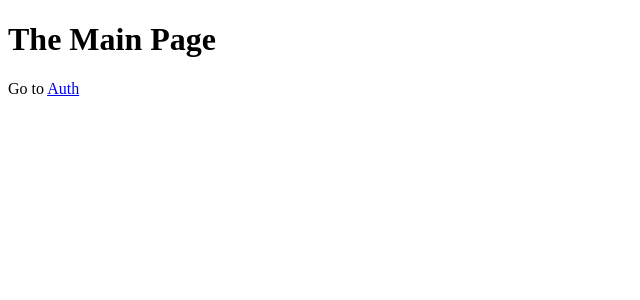
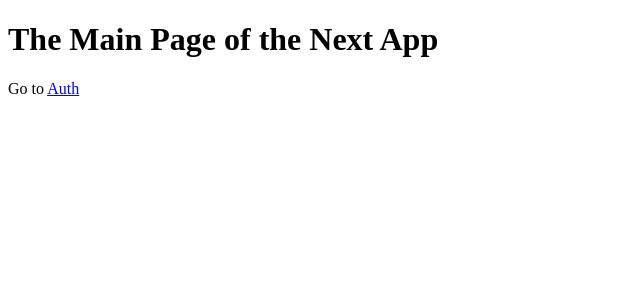
Before and after one commit to jvhti/next-js-basics, a Next.js app: page / in a window 1280 px wide. Shown: the top 300 px of the page, without its empty margins (0-640 px from the left). Built offline with nearby package versions, Linux system fonts and the light colour scheme.

Commit message:
Using special lifecycle hook 'getInitialProps'

```diff
--- a/pages/index.js
+++ b/pages/index.js
@@ -1,13 +1,20 @@
-import React from 'react';
+import React, {Component} from 'react';
 import Link from "next/link";
 
-const indexPage = () => {
-  return (
-      <div>
-        <h1>The Main Page</h1>
-        <p>Go to <Link href="/auth">Auth</Link></p>
-      </div>
-  );
+class IndexPage extends Component {
+  static async getInitialProps(context){
+    const promise = new Promise((resolve => setTimeout(() => resolve({appName: 'Next App'}), 1000)));
+    return promise;
+  }
+
+  render() {
+    return (
+        <div>
+          <h1>The Main Page of the {this.props.appName}</h1>
+          <p>Go to <Link href="/auth">Auth</Link></p>
+        </div>
+    );
+  }
 };
 
-export default indexPage;
+export default IndexPage;
```
